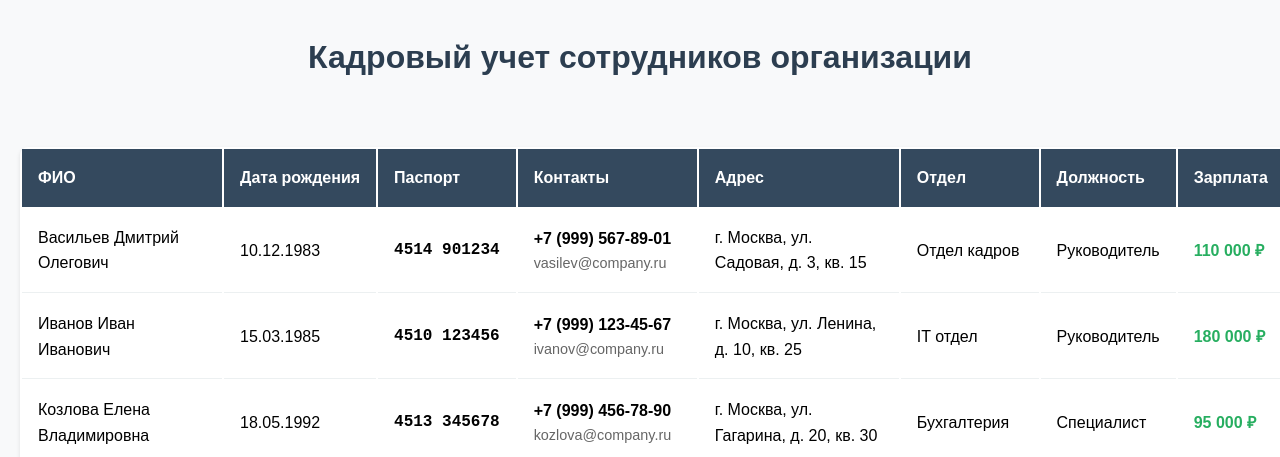
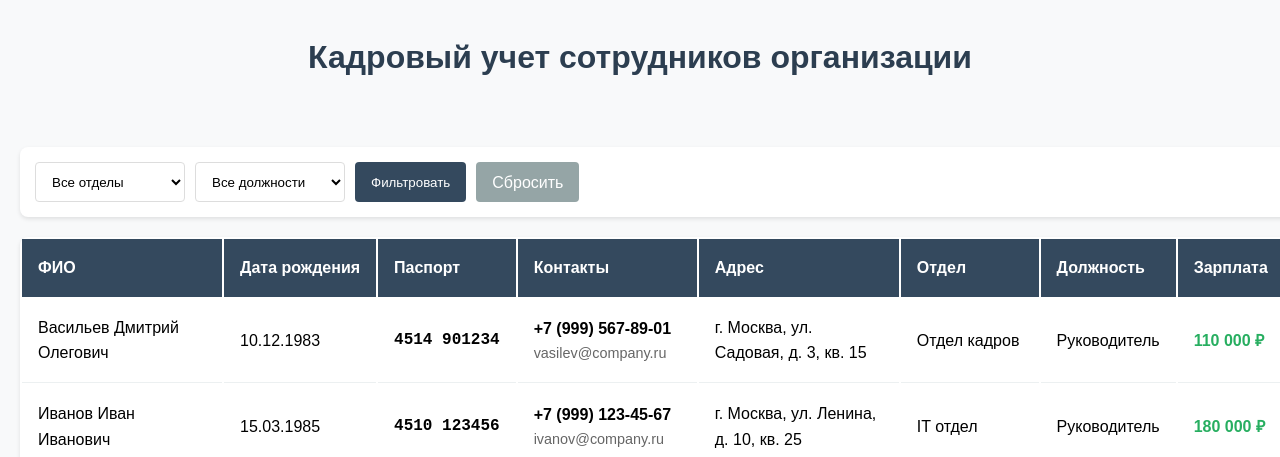
Before and after one commit to vollnlenna57-del/TestTask, a PHP site: page / in a window 1280 px wide; the page is wider, and only the part inside the window is pictured. Shown: the top 457 px of that part. Run offline with PHP 8.4, Linux system fonts and the light colour scheme; data comes from the database, SQL or seed files in the repository.

Commit message:
реализация фильтрации содержимого таблицы по отделу, должности; добавление стилей

```diff
--- a/css/styles.css
+++ b/css/styles.css
@@ -80,3 +80,53 @@ h1 {
     color: #7f8c8d;
     font-size: 1.1rem;
 }
+
+.filters {
+    background: white;
+    padding: 15px;
+    border-radius: 8px;
+    margin-bottom: 20px;
+    box-shadow: 0 2px 4px rgba(0,0,0,0.1);
+}
+
+.filter-form {
+    display: flex;
+    gap: 10px;
+    align-items: center;
+}
+
+.filter-select {
+    padding: 8px 12px;
+    border: 1px solid #ddd;
+    border-radius: 4px;
+    background: white;
+    min-width: 150px;
+    height: 40px;
+}
+
+.filter-btn {
+    background: #34495e;
+    color: white;
+    border: none;
+    padding: 8px 16px;
+    border-radius: 4px;
+    cursor: pointer;
+    height: 40px;
+}
+
+.filter-btn:hover {
+    background: #2c3e50;
+}
+
+.reset-btn {
+    background: #95a5a6;
+    color: white;
+    text-decoration: none;
+    padding: 8px 16px;
+    border-radius: 4px;
+    height: 40px;
+}
+
+.reset-btn:hover {
+    background: #7f8c8d;
+}
--- a/index.php
+++ b/index.php
@@ -12,6 +12,9 @@
     <main class="container">
         <?php
         require_once 'config/db.php';
+
+        $dept_filter = $_GET['department'] ?? '';
+        $pos_filter = $_GET['position'] ?? '';
 
         $sql = "SELECT
                     e.last_name,
@@ -28,11 +31,51 @@
                     e.hire_date
                 FROM employees e
                 JOIN departments d ON e.department_id = d.id
-                JOIN positions p ON e.position_id = p.id
-                ORDER BY e.last_name, e.first_name";
+                JOIN positions p ON e.position_id = p.id";
+
+        $where = [];
+        if ($dept_filter) $where[] = "e.department_id = " . (int)$dept_filter;
+        if ($pos_filter) $where[] = "e.position_id = " . (int)$pos_filter;
+
+        if ($where) $sql .= " WHERE " . implode(" AND ", $where);
+
+        $sql .= " ORDER BY e.last_name, e.first_name";
 
         $result = $conn->query($sql);
+        ?>
 
+        <div class="filters">
+            <form method="GET" class="filter-form">
+                <select name="department" class="filter-select">
+                    <option value="">Все отделы</option>
+                    <?php
+                    $depts = $conn->query("SELECT id, name FROM departments ORDER BY name");
+                    while($dept = $depts->fetch_assoc()): ?>
+                        <option value="<?php echo $dept['id']; ?>"
+                            <?php echo $dept_filter == $dept['id'] ? 'selected' : ''; ?>>
+                            <?php echo htmlspecialchars($dept['name']); ?>
+                        </option>
+                    <?php endwhile; ?>
+                </select>
+
+                <select name="position" class="filter-select">
+                    <option value="">Все должности</option>
+                    <?php
+                    $positions = $conn->query("SELECT id, title FROM positions ORDER BY title");
+                    while($pos = $positions->fetch_assoc()): ?>
+                        <option value="<?php echo $pos['id']; ?>"
+                            <?php echo $pos_filter == $pos['id'] ? 'selected' : ''; ?>>
+                            <?php echo htmlspecialchars($pos['title']); ?>
+                        </option>
+                    <?php endwhile; ?>
+                </select>
+
+                <button type="submit" class="filter-btn">Фильтровать</button>
+                <a href="?" class="reset-btn">Сбросить</a>
+            </form>
+        </div>
+
+        <?php
         if ($result && $result->num_rows > 0) {
         ?>
         <table class="employees-table">
```
